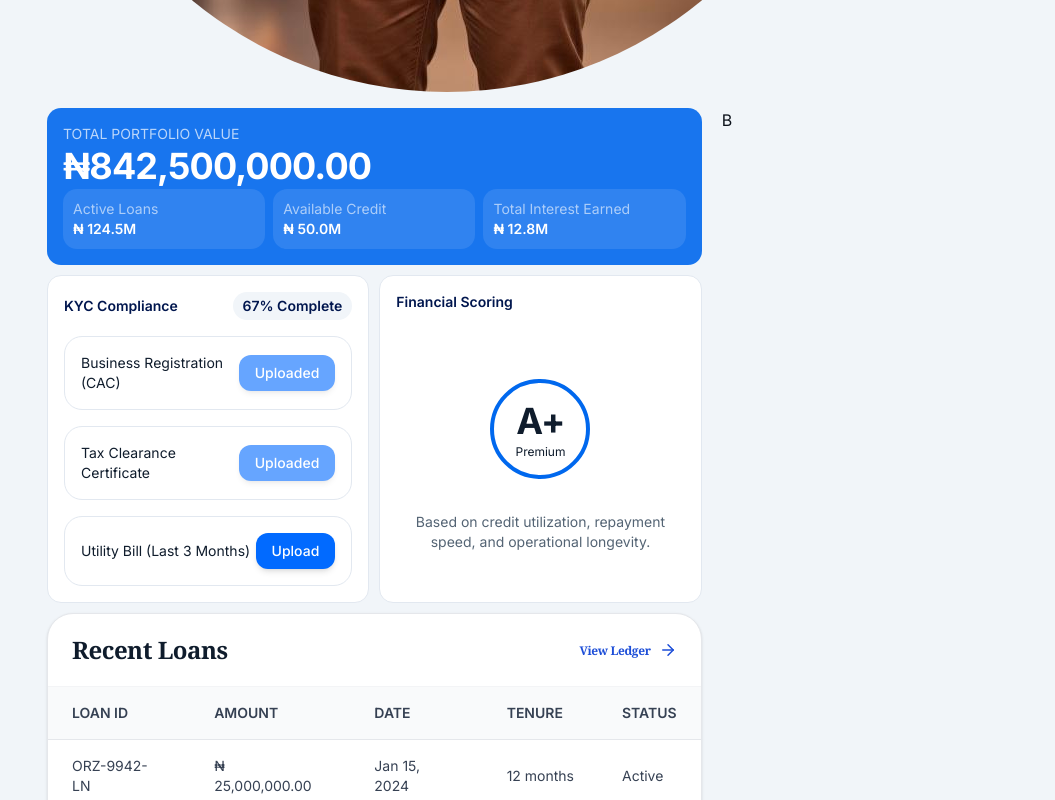
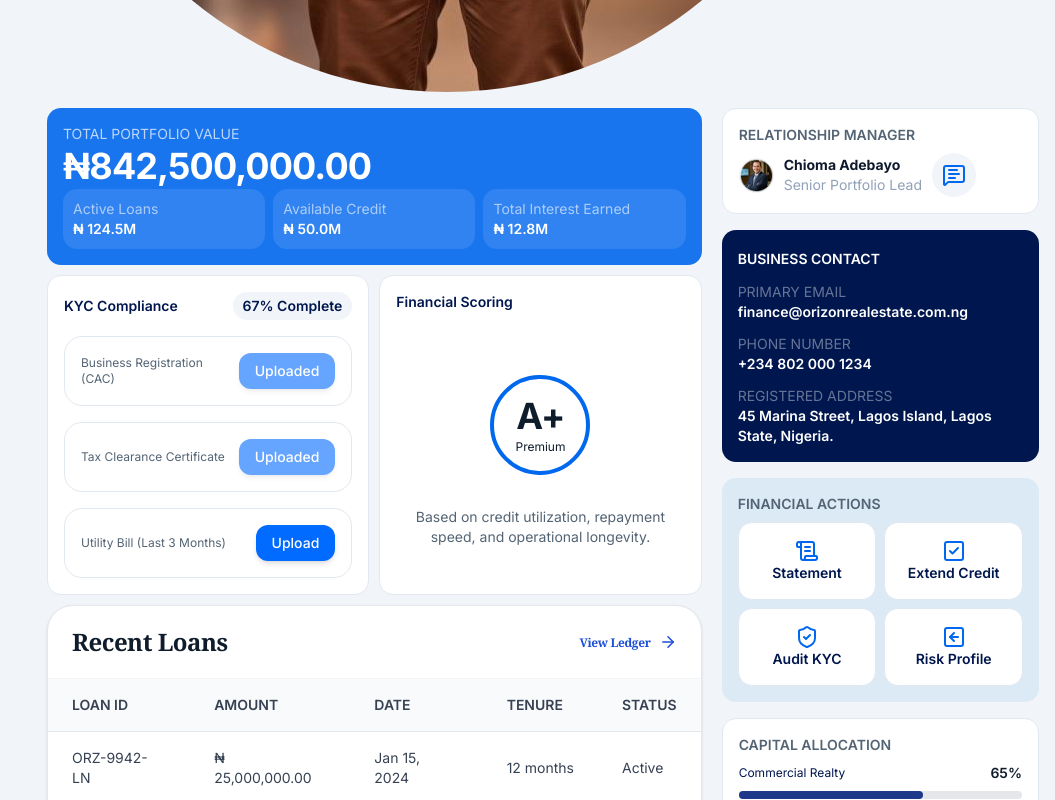
Before and after one commit to Banicoop/coocredit-business, a Next.js app: page /super-agent/customers/1 in a window 1280 px wide. Shown: the part 1000-1800 px from the top of the page, without its empty margins (225-1280 px from the left). Built offline with nearby package versions, Linux system fonts and the light colour scheme; a web font is replaced by a local one.

Commit message:
implement customer details screen

```diff
--- /dev/null
+++ b/src/app/(dashboard)/super-agent/(main)/customers/[id]/_sections/FinInfo.tsx
@@ -0,0 +1,41 @@
+import Typography from '@/components/primitives/Typography'
+import { Flex, GridItem } from '@/components/ui/ui-layout'
+import Image from 'next/image'
+import user from '@/assets/images/user.png'
+import { ColItem } from '@/components/ui/PageHeader'
+import { ShieldCheckIcon, MessageSquareText, ScrollText, SquareArrowLeft, SquareCheck } from 'lucide-react'
+import { FinActionsCards } from './cards'
+
+export const RelatManager = () => {
+  return (
+    <GridItem className='gap-2'>
+        <Typography color='primary' weight='semibold'>RELATIONSHIP MANAGER</Typography>
+        <Flex className='gap-x-2.5'>
+            <Image src={user} alt='USER' width={35} height={35} />
+            <ColItem
+                item1='Chioma Adebayo'
+                item2='Senior Portfolio Lead'
+                className1='text-ink font-bold'
+                className2='text-ring'/>
+            <Flex className='p-2.5 rounded-full bg-accent '>
+                <MessageSquareText size={24} className='text-brand'/>
+            </Flex>
+        </Flex>
+    </GridItem>
+  )
+}
+
+
+export const FinActions = () => {
+  return (
+    <FinActionsCards
+        title='FINANCIAL ACTIONS'
+        actions={[
+            {label: 'Statement', icon: <ScrollText size={24} className='text-primary'/>, },
+            {label: 'Extend Credit', icon: <SquareCheck size={24} className='text-primary'/>, },
+            {label: 'Audit KYC', icon: <ShieldCheckIcon size={24} className='text-primary'/>, },
+            {label: 'Risk Profile', icon: <SquareArrowLeft size={24} className='text-primary'/>, }
+        ]}
+        />
+  )
+}
--- a/src/app/(dashboard)/super-agent/(main)/customers/[id]/_sections/cards.tsx
+++ b/src/app/(dashboard)/super-agent/(main)/customers/[id]/_sections/cards.tsx
@@ -3,13 +3,44 @@
 import React, { useRef } from 'react';
 import Button from '@/components/primitives/buttons/Button';
 import Typography from '@/components/primitives/Typography';
-import { Flex } from '@/components/ui/ui-layout';
+import { Flex, FlexBox, FlexCol, Grid, GridItem } from '@/components/ui/ui-layout';
+import { ProgressBar } from '@/components/ui/ProgessBar';
+import { CapitalAllocationProps, CardProps, FinCardsProps } from '../../type';
 
-type CardProps = {
-  label: string;
-  isUploaded?: boolean;
-  onUpload?: (file: File) => void;
-};
+
+export const FinActionsCards = ({title, actions}: FinCardsProps) => {
+  return(
+    <Grid className='bg-[#DCEAF5] rounded-lg p-4 gap-2 grid-cols-2'>
+        <Typography color='primary' weight='semibold' className='col-span-2'>{title}</Typography>
+
+      {actions.map((action) => (
+        <FlexBox className='flex-col items-center justify-center cursor-pointer' onClick={action.onClick} key={action.label}>
+            <span>{action.icon}</span>
+            <Typography color='primary2' weight='semibold'>{action.label}</Typography>
+        </FlexBox>
+      ))}
+    </Grid>
+  )
+}
+
+
+export const CapitalAllocationCard = ({title, items}: CapitalAllocationProps) => {
+  return(
+    <GridItem className='gap-2'>
+      <Typography color='primary' weight='semibold'>{title}</Typography>
+      {items.map((item) => (
+        <FlexCol className='gap-2' key={item.label}>
+          <Flex className='justify-between w-full'>
+            <Typography variant='small' color='primary2'>{item.label}</Typography>
+            <Typography weight='semibold'>{item.val}%</Typography>
+          </Flex>
+          <ProgressBar value={item.val} className={item.className}/>
+        </FlexCol>
+      ))}
+    </GridItem>
+  )
+}
+
 
 const Card = ({
   label,
@@ -34,8 +65,7 @@ const Card = ({
 
   return (
     <Flex className="items-center justify-between p-4 border rounded-xl">
-      <Typography>{label}</Typography>
-
+      <Typography variant='small' color='primary'>{label}</Typography>
       {isUploaded ? (
         <Button disabled>
           Uploaded
--- a/src/app/(dashboard)/super-agent/(main)/customers/[id]/page.tsx
+++ b/src/app/(dashboard)/super-agent/(main)/customers/[id]/page.tsx
@@ -1,13 +1,15 @@
 import { BackButton } from '@/components/primitives/buttons/BackButton';
 import { PageHeader } from '@/components/ui/PageHeader';
-import { Flex, FlexCol, Grid } from '@/components/ui/ui-layout';
+import { FlexCol, Grid } from '@/components/ui/ui-layout';
 import { Pencil, SendHorizonalIcon } from 'lucide-react';
 import Typography from '@/components/primitives/Typography';
 import KYCCompliance, { FinScore } from './_sections/KYCCompliance';
 import { RecentLoan } from './_sections/RecentLoan';
 import Image from 'next/image';
-
 import customer from '@/assets/svgs/agent-portrait.jpg'
+import { FinActions, RelatManager } from './_sections/FinInfo';
+import DetailedSlip from '@/components/ui/DetailSlip';
+import { CapitalAllocationCard } from './_sections/cards';
 
 
 const Card = ({label, val}: {label: string, val: string}) => (
@@ -43,6 +45,7 @@ const CustomerDetails = () => {
         </FlexCol>
 
         <Grid className='grid-cols-3 gap-5'>
+            {/* LEFT */}
             <Grid className='col-span-2 grid-cols-2 gap-2.5'>
                 <Grid className='p-4 col-span-2 rounded-lg bg-primary/90'>
                     <Typography className='text-card/70'>TOTAL PORTFOLIO VALUE</Typography>
@@ -57,9 +60,33 @@ const CustomerDetails = () => {
                 <FinScore/>
                 <RecentLoan className='col-span-2'/>
             </Grid>
-            <Grid>B</Grid>
+             {/* RIGHT */}
+            <Grid className='gap-4 h-fit'>
+                <RelatManager/>
+                <DetailedSlip
+                    className='bg-[#00164E] p-4 rounded-lg gap-2.5'
+                    className1='flex-col items-start mt-3'
+                    title='BUSINESS CONTACT'
+                    titleTextClass='text-card'
+                    textClass1='text-card/40'
+                    textClass2='text-card'
+                    items={[{title: 'PRIMARY EMAIL', val: 'finance@orizonrealestate.com.ng'},
+                        {title: 'PHONE NUMBER', val: '+234 802 000 1234'},
+                        {title: 'REGISTERED ADDRESS', val: '45 Marina Street, Lagos Island, Lagos State, Nigeria.'}]}
+                    />
+                <FinActions/>
+                <CapitalAllocationCard
+                    title='CAPITAL ALLOCATION'
+                    items={[
+                        {label: 'Commercial Realty', val: 65, className:'bg-[#1D3989]'},
+                        {label: 'Residential Dev', val: 25, className:'bg-primary'},
+                        {label: 'Asset Mgmt', val: 10, className:'bg-primary/60'},
+                    ]}
+                />
+            </Grid>
         </Grid>
     </Grid>
   )
 }
+
 export default CustomerDetails;
--- /dev/null
+++ b/src/app/(dashboard)/super-agent/(main)/customers/type.ts
@@ -0,0 +1,26 @@
+import { ReactNode } from "react";
+
+export type CapitalAllocationProps = {
+  title: string;
+  items: {
+    label: string;
+    className: string
+    val: number;
+  }[];
+};
+
+export type FinCardsProps = {
+  title: string;
+  actions: {
+    label: string;
+    icon: ReactNode;
+    onClick?: () => void;
+  }[];
+};
+
+
+export type CardProps = {
+  label: string;
+  isUploaded?: boolean;
+  onUpload?: (file: File) => void;
+};
--- a/src/components/ui/DetailSlip.tsx
+++ b/src/components/ui/DetailSlip.tsx
@@ -14,25 +14,31 @@ type DetailedSplitProps = {
   currencySymbol?: string;
   className?: string;
   className1?: string
+  titleTextClass?: string;
+  textClass1?: string;
+  textClass2?: string;
 };
 
 const DetailedSlip: React.FC<DetailedSplitProps> = ({
   title,
   items,
+  titleTextClass,
+  textClass1,
+  textClass2,
   currencySymbol ,
   className,
   className1
 }) => {
   return (
     <div className={cn('gap-4', className)}>
-      <Typography color="primary" weight="semibold">
+      <Typography color="primary" weight="semibold" className={cn(titleTextClass)}>
         {title}
       </Typography>
 
       {items.map((item) => (
         <Flex className={cn("justify-between", className1)} key={item.title}>
-          <Typography color="primary">{item.title}</Typography>
-          <Typography weight="semibold">
+          <Typography color="primary" className={cn(textClass1)}>{item.title}</Typography>
+          <Typography weight="semibold" className={cn(textClass2)}>
             {currencySymbol}
             {item.val}
           </Typography>
--- a/src/components/ui/ui-layout.tsx
+++ b/src/components/ui/ui-layout.tsx
@@ -3,7 +3,7 @@ import React from "react";
 
 const FlexBox = ({ children, className = "", style, onClick }: UIProps) => {
   return (
-    <div className={`flex border rounded-lg bg-white p-4 ${className}`} style={style}>
+    <div className={`flex border rounded-lg bg-white p-4 ${className}`} style={style} onClick={onClick}>
       {children}
     </div>
   );
```
